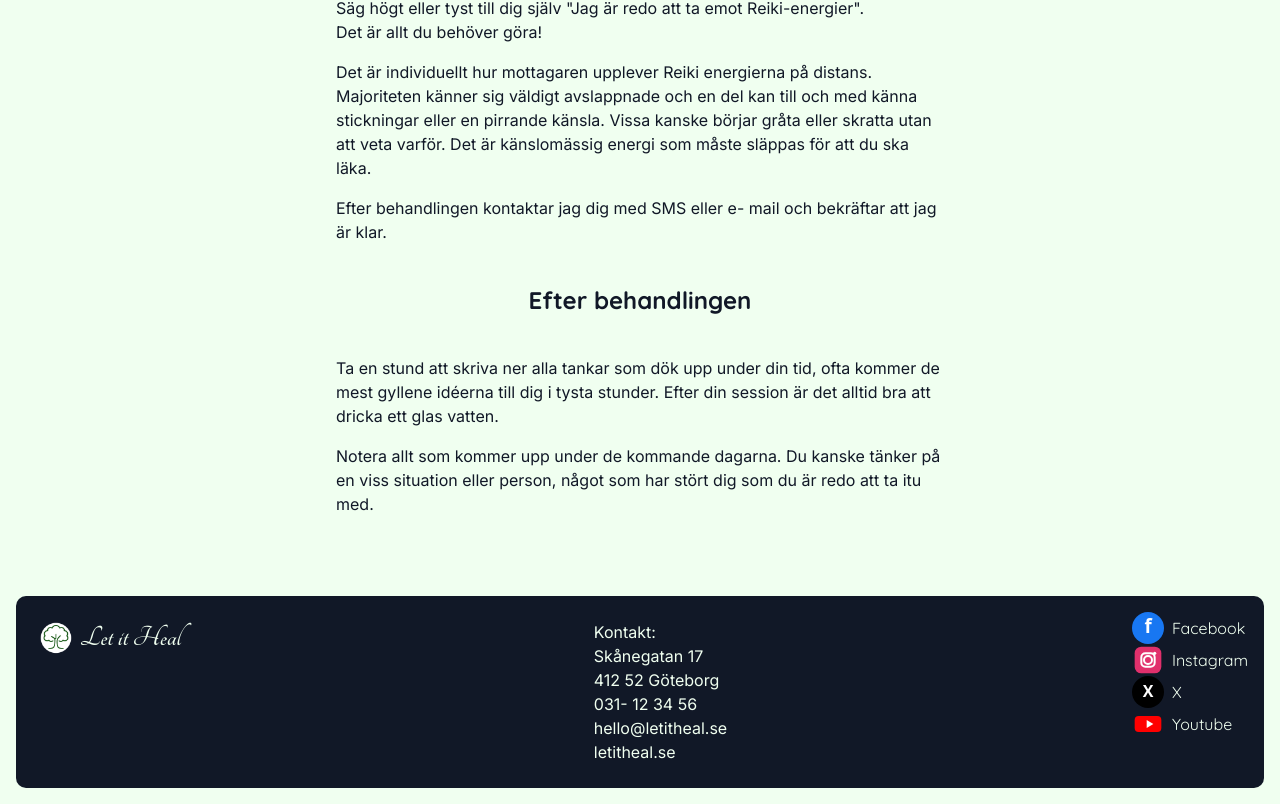
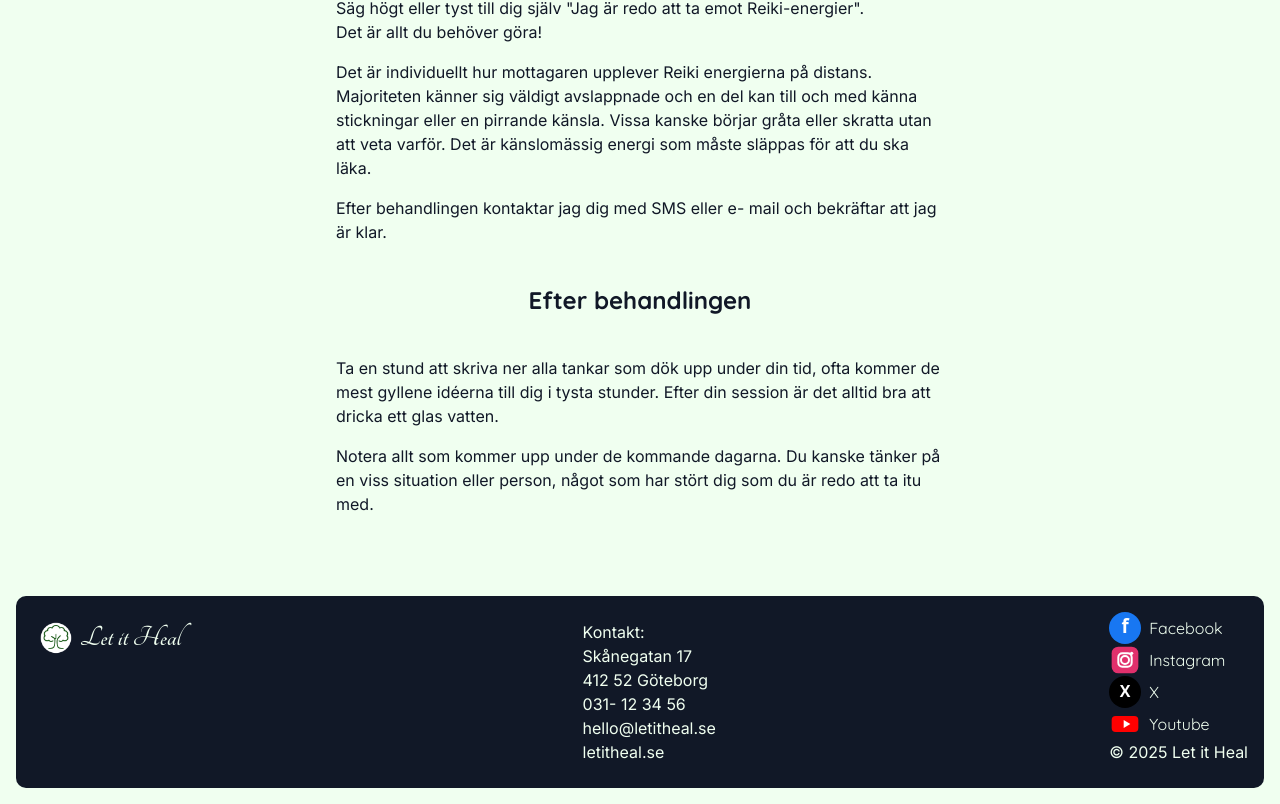
Before and after one commit to Zipelas/letitheal, a Next.js app: page / in a window 1280 px wide. Shown: the part 3256-4060 px from the top of the page. Built offline with nearby package versions, Linux system fonts and the light colour scheme; no server answers.

Commit message:
added &copy;. deleted comments

```diff
--- a/components/Footer.tsx
+++ b/components/Footer.tsx
@@ -56,50 +56,8 @@ const Footer = () => {
             </li>
           ))}
         </ul>
+        <p>&copy; 2025 Let it Heal</p>
       </nav>
-      {/* <nav className='m-4 sm:m-2'>
-        <ul>
-          <li className='flex gap-2 py-2'>
-            <Image
-              src='/icons/socials/facebook.svg'
-              alt='Facebook Logo'
-              width={32}
-              height={32}
-            />
-            <p>Facebook</p>
-          </li>
-          <li className='flex gap-2 py-2'>
-            <Image
-              src='/icons/socials/instagram.svg'
-              alt='Instagram Logo'
-              width={32}
-              height={32}
-            />
-            <p>Instagram</p>
-          </li>
-          <li className='flex gap-2 py-2'>
-            <Image
-              src='/icons/socials/x.svg'
-              alt='X Logo'
-              width={32}
-              height={32}
-            />
-            <p>X</p>
-          </li>{' '}
-          <li className='flex gap-2 py-2'>
-            <Image
-              src='/icons/socials/youtube.svg'
-              alt='Youtube Logo'
-              width={32}
-              height={32}
-            />
-            <p>Youtube</p>
-          </li>
-          <li>
-            <p>&copy; 2025 Let it Heal</p>
-          </li>
-        </ul>
-      </nav> */}
     </footer>
   );
 };
```
